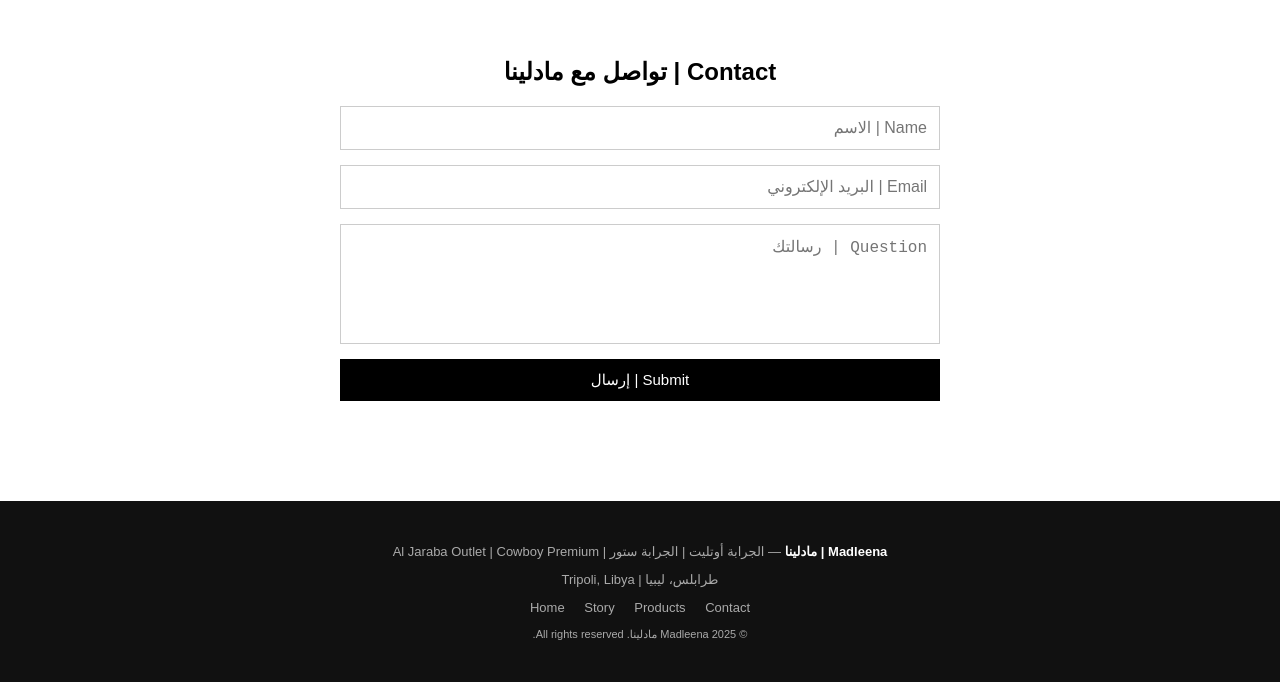
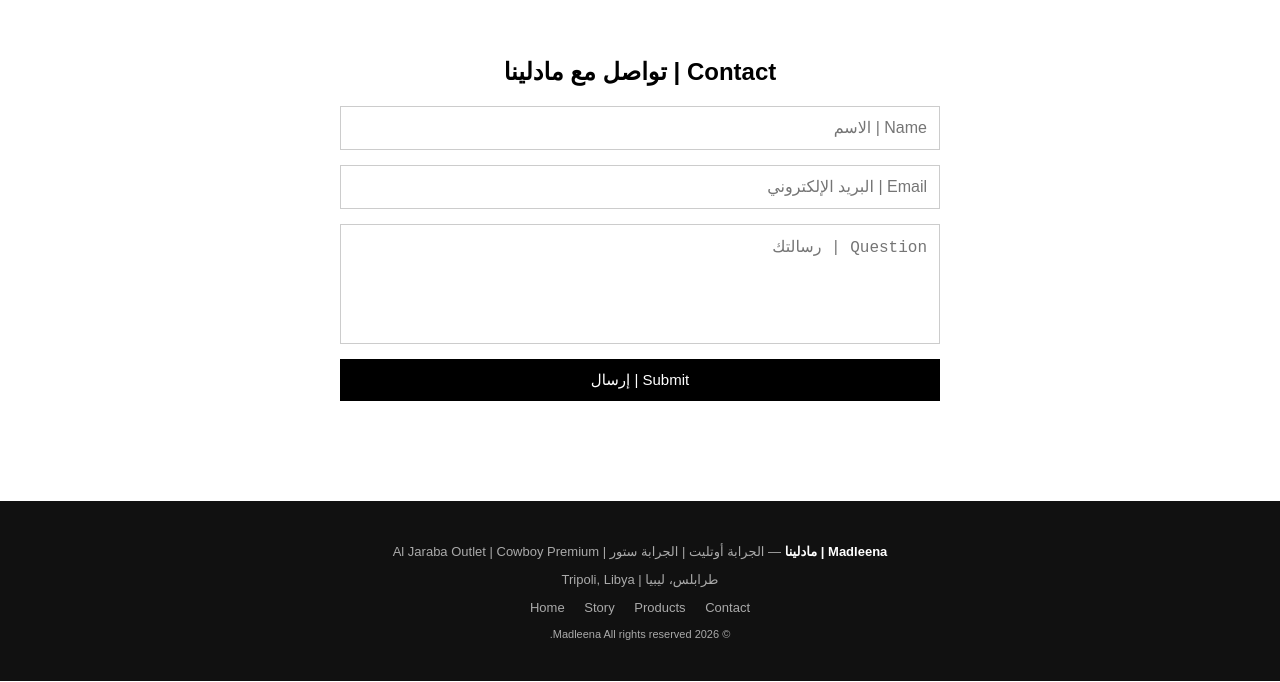
Before and after one commit to suhibgaide/Madleena, a website: page index.html in a window 1280 px wide. Shown: the part 2612-3294 px from the top of the page. Drawn offline with Linux system fonts and the light colour scheme.

Commit message:
Update index.html

```diff
--- a/index.html
+++ b/index.html
@@ -262,7 +262,7 @@
     <a href="#products" style="color:#aaa;margin:0 8px;text-decoration:none;">Products</a>
     <a href="#contact" style="color:#aaa;margin:0 8px;text-decoration:none;">Contact</a>
   </p>
-  <p style="margin-top:10px;font-size:11px;">© 2025 Madleena مادلينا. All rights reserved.</p>
+  <p style="margin-top:10px;font-size:11px;">© 2026 Madleena  All rights reserved.</p>
 </footer>
 
 <script src="script.js"></script>
```
